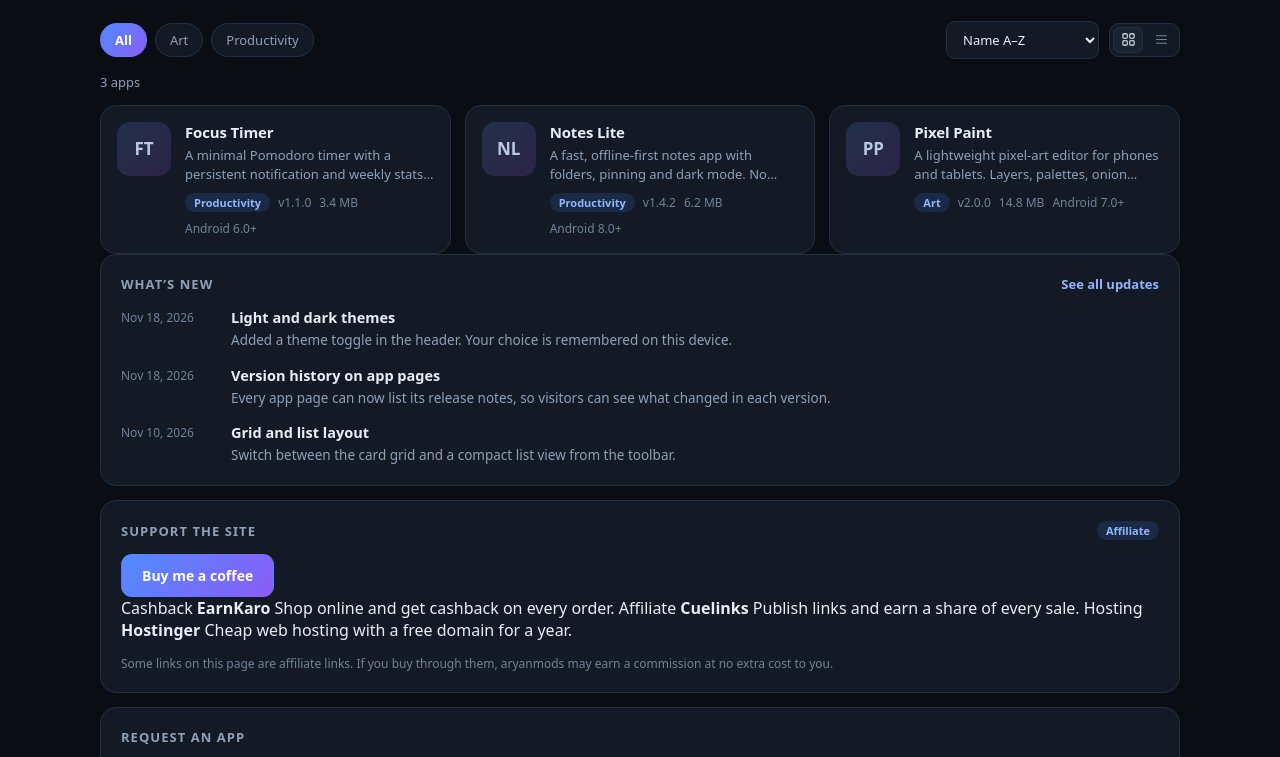
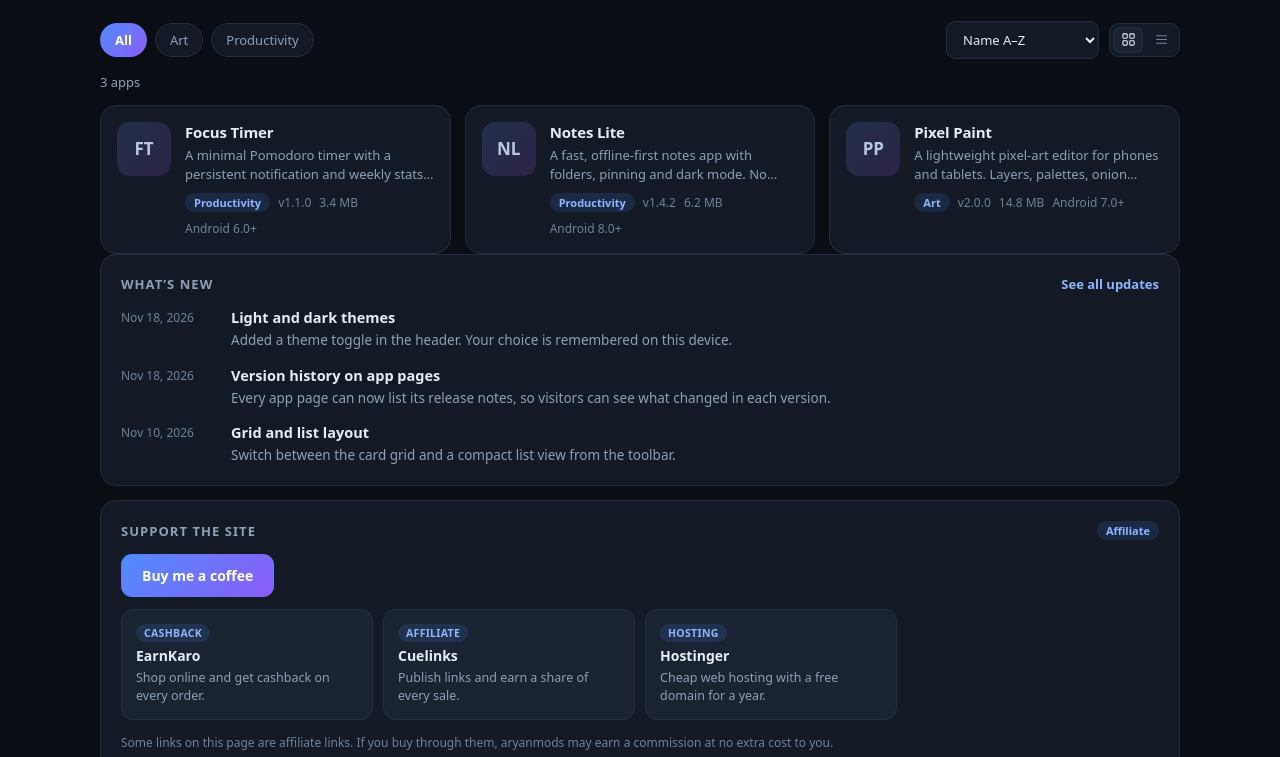
Before and after one commit to aryan-1cyber/aryanmods, a plain HTML site: page index.html in a window 1280 px wide. Shown: the part 187-944 px from the top of the page. Drawn offline with Linux system fonts and the light colour scheme.

Commit message:
Add files via upload

```diff
--- a/assets/style.css
+++ b/assets/style.css
@@ -632,6 +632,44 @@ main { flex: 1; padding-bottom: 64px; }
   background: var(--surface);
 }
 
+/* ------------------------------ offers ---------------------------------- */
+
+.offers {
+  display: grid;
+  grid-template-columns: repeat(auto-fill, minmax(200px, 1fr));
+  gap: 10px;
+  margin-top: 12px;
+}
+
+.offer {
+  display: flex;
+  flex-direction: column;
+  gap: 4px;
+  padding: 14px;
+  border: 1px solid var(--border);
+  border-radius: 12px;
+  background: var(--surface-2);
+  transition: border-color 0.15s, transform 0.15s;
+}
+
+.offer:hover { border-color: #34496a; transform: translateY(-1px); }
+
+.offer-tag {
+  align-self: flex-start;
+  padding: 2px 8px;
+  border-radius: 999px;
+  background: var(--pill-bg);
+  color: var(--pill-text);
+  font-size: 10.5px;
+  font-weight: 700;
+  letter-spacing: 0.03em;
+  text-transform: uppercase;
+}
+
+.offer strong { font-size: 14px; font-weight: 650; }
+
+.offer-note { font-size: 12.5px; line-height: 1.45; color: var(--muted); }
+
 /* ------------------------------ request form ---------------------------- */
 
 .form-grid {
```
